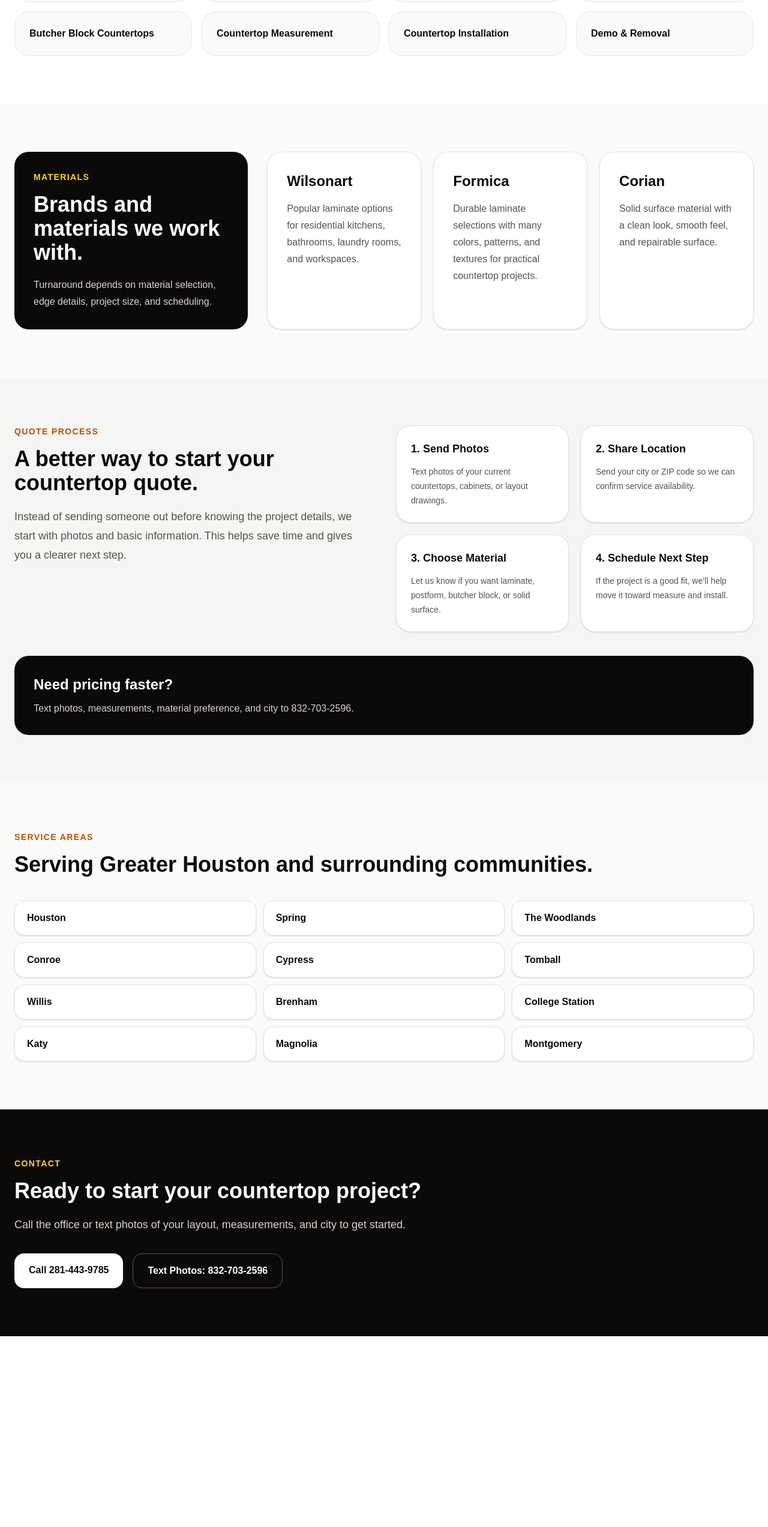
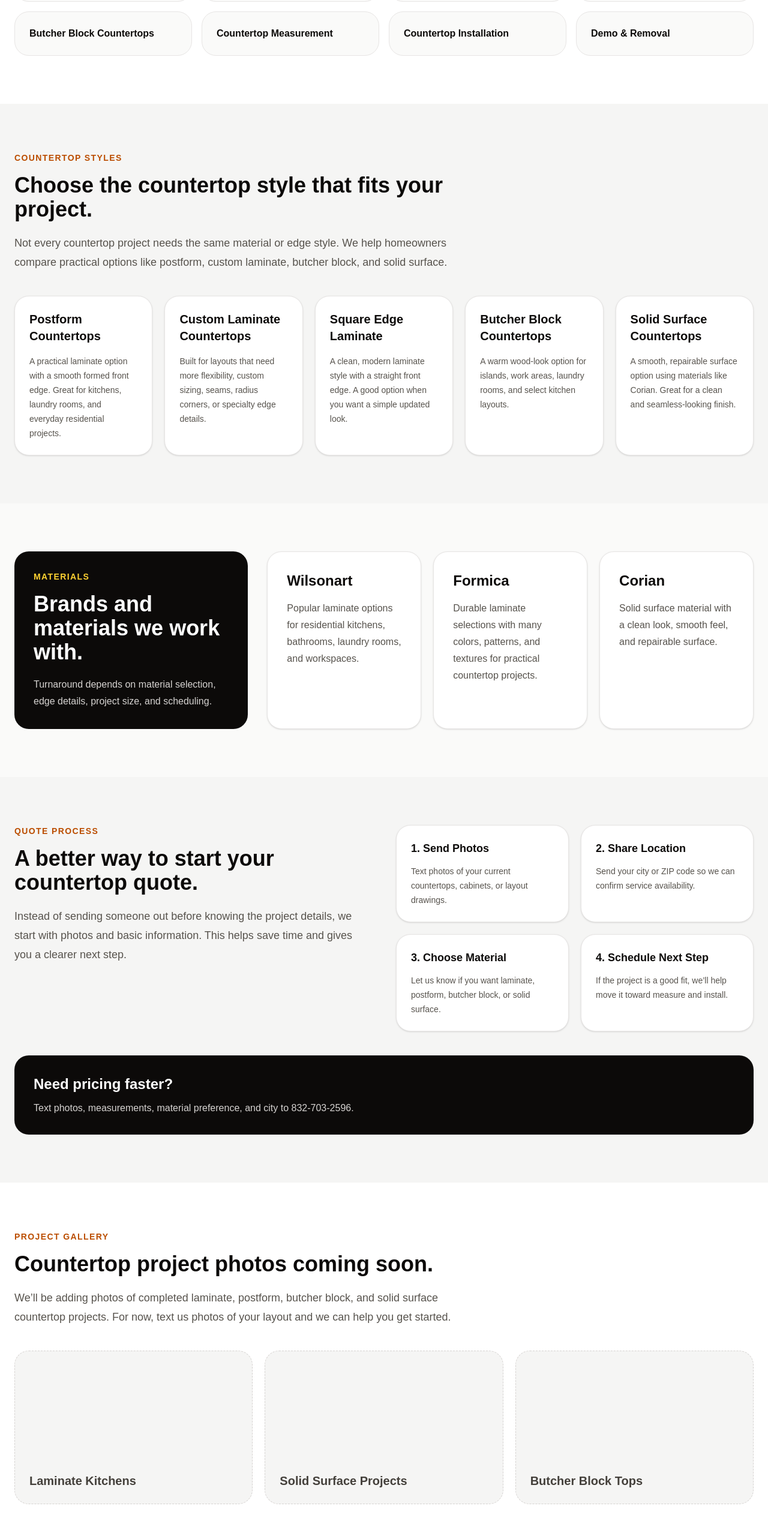
Before and after one commit to antg186/precision-countertops, a Next.js app: page / in a window 1280 px wide. Shown: the part 1536-4081 px from the top of the page at 60% size. Before the commit the page ends 3763 px from the top, so only its background shows below. Built offline with nearby package versions, Linux system fonts and the light colour scheme.

Commit message:
Add countertop styles section

```diff
--- a/src/app/page.js
+++ b/src/app/page.js
@@ -32,6 +32,29 @@ const serviceAreas = [
   "Katy",
   "Magnolia",
   "Montgomery",
+];
+
+const countertopStyles = [
+  {
+    title: "Postform Countertops",
+    text: "A practical laminate option with a smooth formed front edge. Great for kitchens, laundry rooms, and everyday residential projects.",
+  },
+  {
+    title: "Custom Laminate Countertops",
+    text: "Built for layouts that need more flexibility, custom sizing, seams, radius corners, or specialty edge details.",
+  },
+  {
+    title: "Square Edge Laminate",
+    text: "A clean, modern laminate style with a straight front edge. A good option when you want a simple updated look.",
+  },
+  {
+    title: "Butcher Block Countertops",
+    text: "A warm wood-look option for islands, work areas, laundry rooms, and select kitchen layouts.",
+  },
+  {
+    title: "Solid Surface Countertops",
+    text: "A smooth, repairable surface option using materials like Corian. Great for a clean and seamless-looking finish.",
+  },
 ];
 
 const trustPoints = [
@@ -183,6 +206,40 @@ export default function Home() {
         </div>
       </section>
 
+            <section className="bg-stone-100 px-6 py-20">
+        <div className="mx-auto max-w-7xl">
+          <div className="max-w-3xl">
+            <p className="text-sm font-bold uppercase tracking-widest text-amber-700">
+              Countertop Styles
+            </p>
+
+            <h2 className="mt-4 text-4xl font-bold">
+              Choose the countertop style that fits your project.
+            </h2>
+
+            <p className="mt-5 text-lg leading-8 text-stone-600">
+              Not every countertop project needs the same material or edge
+              style. We help homeowners compare practical options like
+              postform, custom laminate, butcher block, and solid surface.
+            </p>
+          </div>
+
+          <div className="mt-10 grid gap-5 md:grid-cols-2 lg:grid-cols-5">
+            {countertopStyles.map((style) => (
+              <div
+                key={style.title}
+                className="rounded-3xl border border-stone-200 bg-white p-6 shadow-sm"
+              >
+                <h3 className="text-xl font-bold">{style.title}</h3>
+                <p className="mt-4 text-sm leading-6 text-stone-600">
+                  {style.text}
+                </p>
+              </div>
+            ))}
+          </div>
+        </div>
+      </section>
+
             <section className="mx-auto grid max-w-7xl gap-8 px-6 py-20 lg:grid-cols-3">
         <div className="rounded-3xl bg-stone-950 p-8 text-white">
           <p className="text-sm font-bold uppercase tracking-widest text-amber-300">
@@ -286,6 +343,41 @@ export default function Home() {
         </div>
       </section>
 
+            <section className="bg-white px-6 py-20">
+        <div className="mx-auto max-w-7xl">
+          <div className="max-w-3xl">
+            <p className="text-sm font-bold uppercase tracking-widest text-amber-700">
+              Project Gallery
+            </p>
+
+            <h2 className="mt-4 text-4xl font-bold">
+              Countertop project photos coming soon.
+            </h2>
+
+            <p className="mt-5 text-lg leading-8 text-stone-600">
+              We’ll be adding photos of completed laminate, postform, butcher
+              block, and solid surface countertop projects. For now, text us
+              photos of your layout and we can help you get started.
+            </p>
+          </div>
+
+          <div className="mt-10 grid gap-5 md:grid-cols-3">
+            {[
+              "Laminate Kitchens",
+              "Solid Surface Projects",
+              "Butcher Block Tops",
+            ].map((item) => (
+              <div
+                key={item}
+                className="flex min-h-64 items-end rounded-3xl border border-dashed border-stone-300 bg-stone-100 p-6"
+              >
+                <p className="text-xl font-bold text-stone-700">{item}</p>
+              </div>
+            ))}
+          </div>
+        </div>
+      </section>
+
       <section className="mx-auto max-w-7xl px-6 py-20">
         <p className="text-sm font-bold uppercase tracking-widest text-amber-700">
           Service Areas
```
